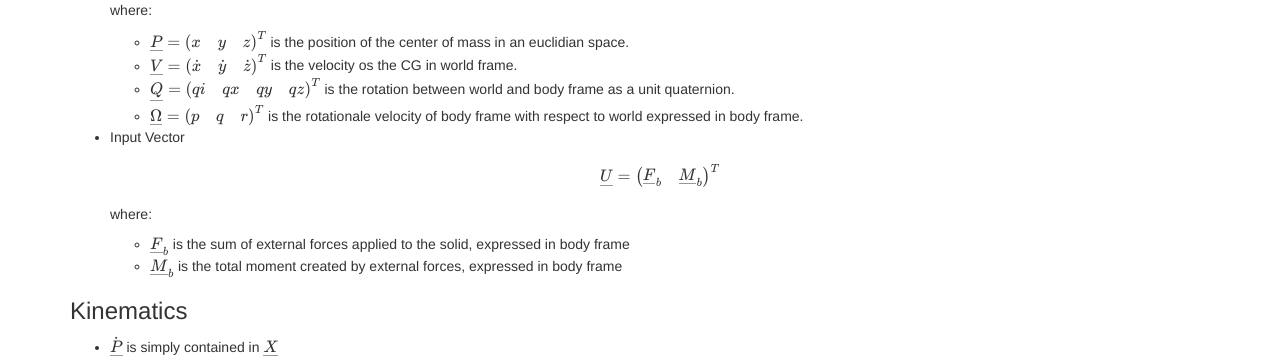
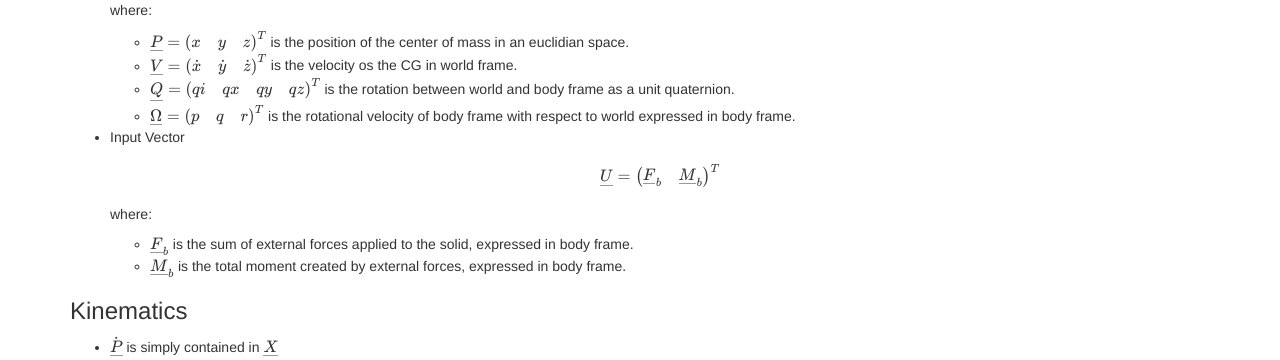
Before and after one commit to poine/pat, a Jekyll site: the page built from docs/multirotor_fdm.md, in a window 1280 px wide. Shown: the part 189-549 px from the top of the page. Built offline with Jekyll 4.4.1, drawn with Linux system fonts in a browser that asks for light colours; nearby versions of some CDN libraries; formulas are drawn with MathJax 3.

Commit message:
removed references to obsolete transfomation module

```diff
--- a/docs/multirotor_fdm.md
+++ b/docs/multirotor_fdm.md
@@ -35,7 +35,7 @@ $$
    * $$ \vect{P} = \transp{\begin{pmatrix} x & y & z \end{pmatrix}} $$ is the position of the center of mass in an euclidian space.
    * $$ \vect{V} = \transp{\begin{pmatrix} \dot{x} & \dot{y} & \dot{z} \end{pmatrix}} $$ is the velocity os the CG in world frame.
    * $$ \vect{Q} = \transp{\begin{pmatrix} qi & qx & qy & qz \end{pmatrix}} $$ is the rotation between world and body frame as a unit quaternion.
-   * $$ \vect{\Omega} = \transp{\begin{pmatrix} p & q & r \end{pmatrix}} $$ is the rotationale velocity of body frame with respect to world expressed in body frame.
+   * $$ \vect{\Omega} = \transp{\begin{pmatrix} p & q & r \end{pmatrix}} $$ is the rotational velocity of body frame with respect to world expressed in body frame.
 
 
  * Input Vector
@@ -46,8 +46,8 @@ $$
 
    where:
 
-    * $$ \vect{F}_b $$ is the sum of external forces applied to the solid, expressed in body frame
-    * $$ \vect{M}_b $$ is the total moment created by external forces,  expressed in body frame
+    * $$ \vect{F}_b $$ is the sum of external forces applied to the solid, expressed in body frame.
+    * $$ \vect{M}_b $$ is the total moment created by external forces,  expressed in body frame.
 
 ### Kinematics
 
--- a/src/test_01_open_loop.py
+++ b/src/test_01_open_loop.py
@@ -3,7 +3,6 @@ import math, numpy as np, matplotlib.pyplot as plt
 import pdb
 
 import pat3.vehicles.rotorcraft.multirotor_fdm as fdm
-#import pat3.transformations as ptr
 import pat3.algebra as pal
 
 ''' Testing quadrotor in open loop '''
```
Also changed, not shown: 1 other file.
